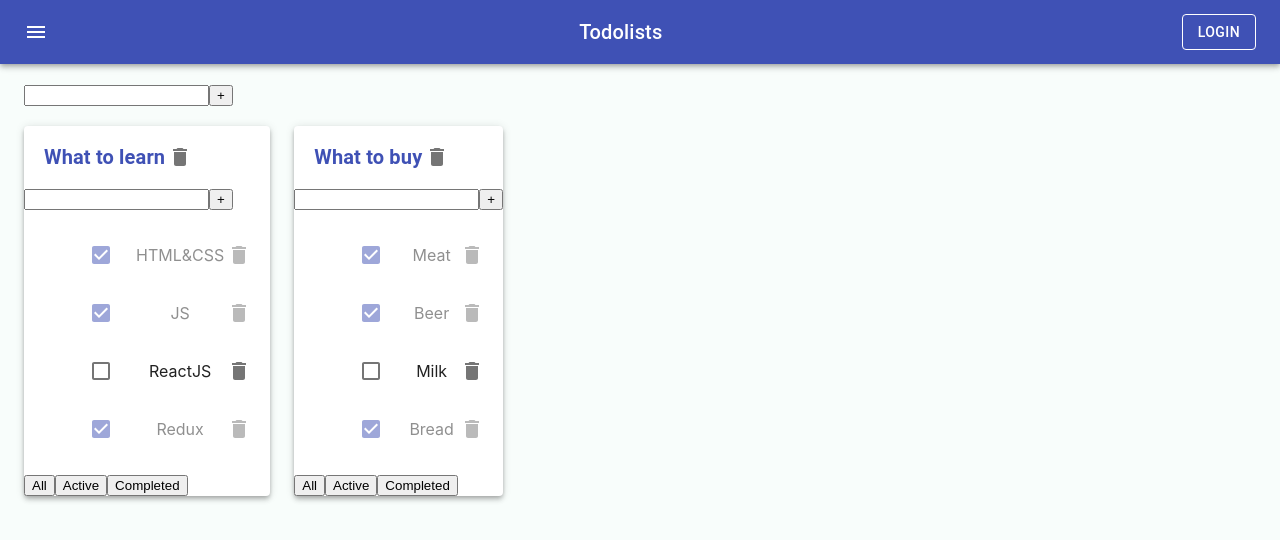
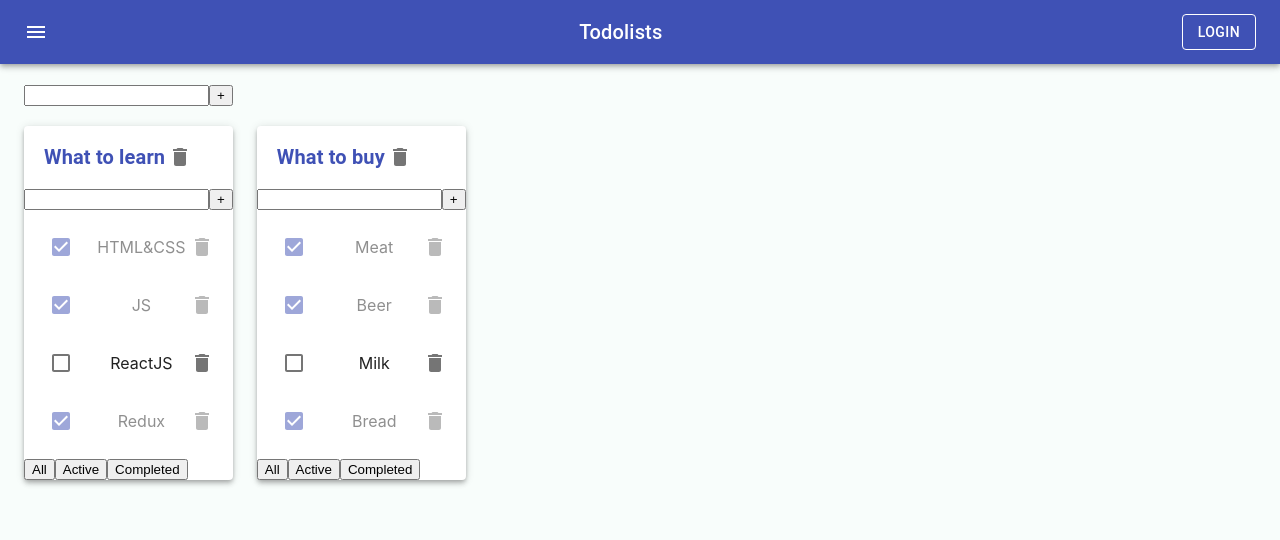
Before and after one commit to AliaksandrLiubanets/todolist, a React (Create React App) app: page / in a window 1280 px wide. Shown: the top 540 px of the page. Built offline with nearby package versions, Linux system fonts and the light colour scheme.

Commit message:
Add List instead of ul with nested elementsTask in Todolist.tsx

```diff
--- a/src/Todolist.tsx
+++ b/src/Todolist.tsx
@@ -3,7 +3,7 @@ import s from './Style.module.css'
 import {FilterTaskType} from './App'
 import AddItemForm from './AddItemForm'
 import EditableSpan from './EditableSpan'
-import {Button, Checkbox, Container, IconButton, ListItem, ListItemIcon, Typography} from '@material-ui/core'
+import {Button, Checkbox, Container, IconButton, List, ListItem, ListItemIcon, Typography} from '@material-ui/core'
 import DeleteIcon from '@material-ui/icons/Delete'
 
 type propsType = {
@@ -75,9 +75,9 @@ export function Todolist(props: propsType) {
 
             </Container>
             <AddItemForm addItem={addTaskToTodolist}/>
-            <ul className={s.list}>
+            <List >
                 {elementsTask}
-            </ul>
+            </List>
             <div className={s.filter}>
                 <button className={props.filter === 'all' ? s.chosen_button : s.normal_button} onClick={setAll}>All
                 </button>
```
